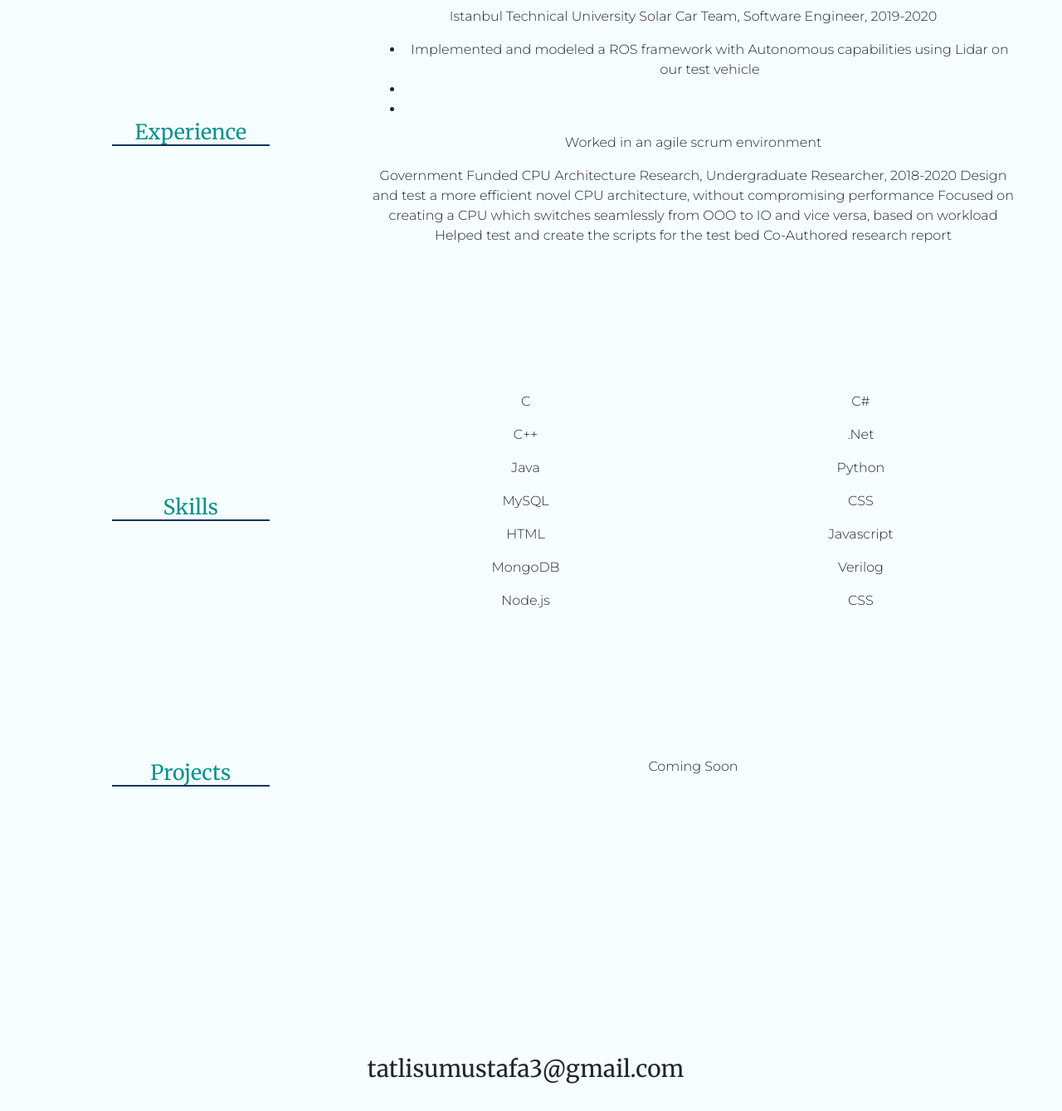
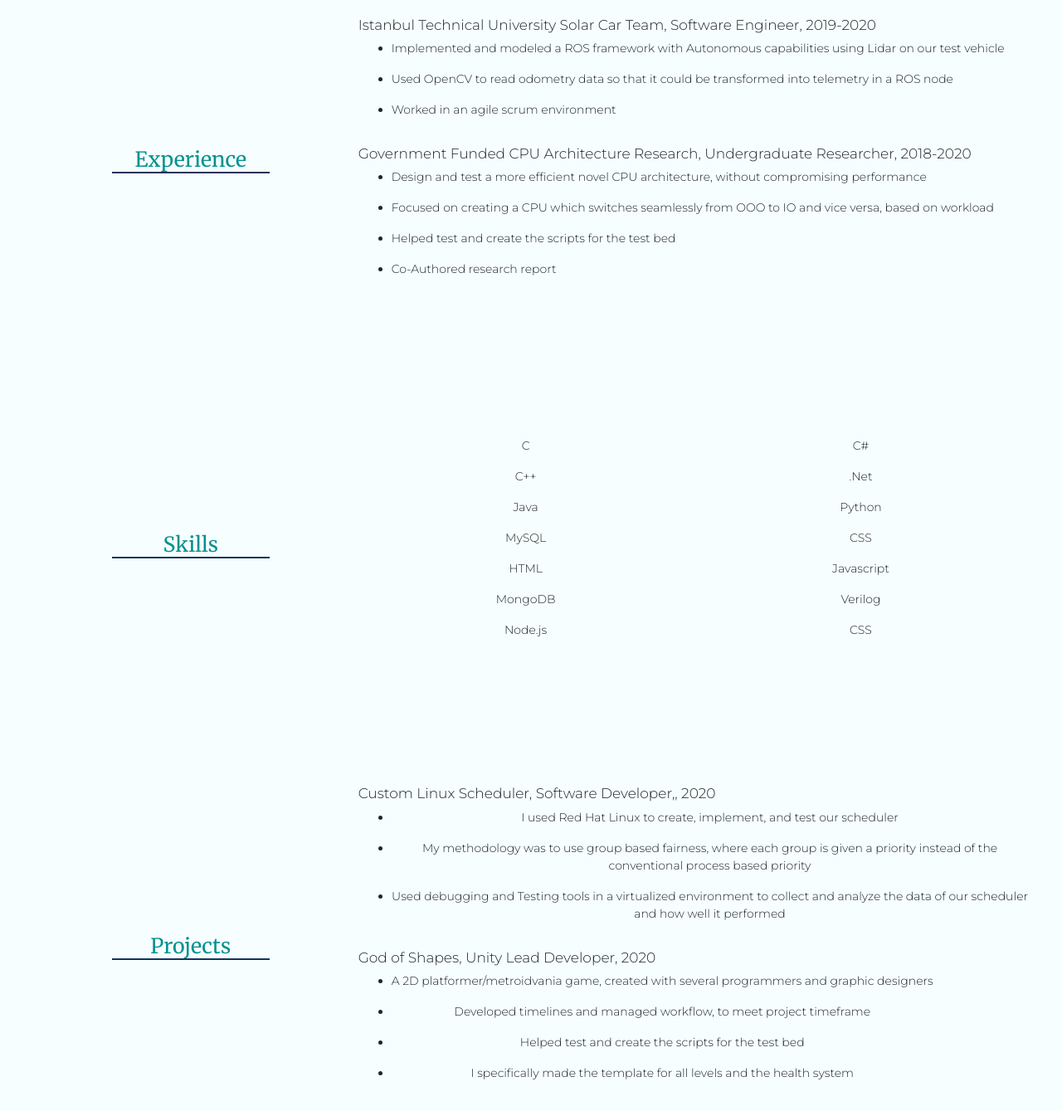
Before and after one commit to Mustafa-Tatlisu/Mustafa-Tatlisu.github.io, a plain HTML site: page index.html in a window 1280 px wide. Shown: the part 1040-2379 px from the top of the page at 83% size. Before the commit the page ends 2354 px from the top, so only its background shows below. Drawn offline with nearby package versions, Linux system fonts and the light colour scheme.

Commit message:
hos degil

```diff
--- a/css/styles.css
+++ b/css/styles.css
@@ -1,6 +1,7 @@
 body {
   background: #f7feff;
   text-align: center;
+  font-size: 14px;
   font-family: 'Merriweather', serif;
 }
 
@@ -16,18 +17,26 @@ h2 {
 }
 
 h3 {
+  font-size: 18px;
   padding-top: 10rem;
 }
 
  h4 {
-  font-size: 14px;
+  font-size: 12px;
     margin: 40 20%;
 
 }
 
 h4:hover{
-    padding: 40 20%;
-    border-bottom: 5px solid rgba(19, 52, 90, 0.5);
+    border-bottom: 2px solid rgba(19, 52, 90, 0.5);
+}
+
+h5 {
+
+  font-size: 17px;
+}
+p{
+  font-size: 14px;
 }
 
 /****************************CLASS SELECTORS***********************/
--- a/index.html
+++ b/index.html
@@ -14,9 +14,10 @@
   <link rel="stylesheet" href="css/styles.css">
   <title>Mustafa Tatlisu</title>
 </head>
+
 <body style="margin-left: 01%; margin-right: 02%;">
   <div class="container-fluid">
-    <div style="margin-bottom: 14%;">
+    <div style="margin-bottom: 22%;">
 
       <div class="row" style="margin-top: 07%;">
         <div class="col-md-12">
@@ -36,25 +37,12 @@
 
     <div class="row ">
       <div class="col-md-12">
-        <nav class="navbar navbar-light navbar-expand-xl bg-faded justify-content-center">
-          <a class="navbar-brand d-flex w-25 mr-auto"> Interactive Resume</a>
+        <nav class="navbar navbar-light navbar-expand-md bg-faded justify-content-center">
+          <a class="navbar-brand d-flex mr-auto"> Interactive Resume</a>
           <button class="navbar-toggler" type="button" data-toggle="collapse" data-target="#collapsingNavbar3">
             <span class="navbar-toggler-icon"></span>
           </button>
           <div class="navbar-collapse collapse w-100" id="collapsingNavbar3">
-            <ul class="navbar-nav w-100 justify-content-center">
-
-              <li class="nav-item active">
-                <div class="row" style="margin: 1%;">
-                  <div class="col-12">
-                    <!--                  <a href="https://www.w3schools.com">
-                      <img src="Github.jpg" alt="Its me" style="width:50px;height:30px;">
-      -->
-                  </div>
-
-                </div>
-              </li>
-            </ul>
             <ul class="nav navbar-nav ml-auto w-100 justify-content-end">
               <li class="nav-item">
                 <a class="nav-link" href="#About Me"><h4>About Me</h4></a>
@@ -121,35 +109,52 @@ Graduated Spring of 2017, San Ramon, CA, USA
         <h2 id="Experience" class="h2-edit">Experience</h2>
       </div>
 
-      <div class=" col-md-8 gen-text content-buffer">
-<p>
+      <div class=" col-md-8 gen-text content-buffer" style="text-align: left;">
+        <div class = "row">
+
+<h5>
   Istanbul Technical University Solar Car Team, Software Engineer, 2019-2020
-  </p><ul>
-    <li>
+</h5><ul>
+    <li><p>
+
       Implemented and modeled a ROS framework with Autonomous capabilities using Lidar on our test vehicle
-    </li>
-    <li>
 
-    </li>
-    <li>
+    </p></li>
+    <li><p>
+Used OpenCV to read odometry data so that it could be transformed into telemetry in a ROS node
 
-    </li>
+</p></li>
+    <li><p>
+Worked in an agile scrum environment
+
+</p></li>
 
   </ul>
+</div>
+  <div class = "row">
 
+<h5>
+ Government Funded CPU Architecture Research, Undergraduate Researcher, 2018-2020
+</h5><ul>
+  <li><p>
+Design and test a more efficient novel CPU architecture, without compromising performance
 
-Worked in an agile scrum environment
-<p></p>
+</p></li>
+  <li><p>
+Focused on creating a CPU which switches seamlessly from OOO to IO and vice versa, based on workload
 
-<p>
+</p></li>
+  <li><p>
+Helped test and create the scripts for the test bed
 
- Government Funded CPU Architecture Research, Undergraduate Researcher, 2018-2020
-Design and test a more efficient novel CPU architecture, without compromising performance
-Focused on creating a CPU which switches seamlessly from OOO to IO and vice versa, based on workload
-Helped test and create the scripts for the test bed
-Co-Authored research report
+</p></li>
+  <li><p>
+    Co-Authored research report
 
-</p>
+  </p></li>
+
+</ul>
+</div>
       </div>
 
     </div>
@@ -166,7 +171,6 @@ Co-Authored research report
           <div class="col-md-6">
 
               <p>C</p>
-              <p></p>
           </div>
           <div class="col-md-6">
 
@@ -244,10 +248,56 @@ Co-Authored research report
       </div>
 
       <div class=" col-md-8 gen-text content-buffer">
-        <p>
-          Coming Soon
 
-        </p>
+            <div class = "row">
+
+          <h5>
+Custom Linux Scheduler, Software Developer,, 2020
+          </h5><ul>
+              <li><p>
+
+                I used Red Hat Linux to create, implement, and test our scheduler
+
+              </p></li>
+              <li><p>
+                My methodology was to use group based fairness, where each group is given a priority instead of the conventional process based priority
+          </p></li>
+              <li><p>
+
+                Used debugging and Testing tools in a virtualized environment to collect and analyze the data of our scheduler and how well it performed
+
+          </p></li>
+
+            </ul>
+          </div>
+            <div class = "row">
+
+          <h5>
+        God of Shapes, Unity Lead  Developer, 2020
+          </h5><ul>
+            <li><p>
+
+    A 2D platformer/metroidvania game, created with several programmers and graphic designers
+          </p></li>
+            <li><p>
+
+              Developed timelines and managed workflow, to meet project timeframe
+
+          </p></li>
+            <li><p>
+          Helped test and create the scripts for the test bed
+
+          </p></li>
+            <li><p>
+
+  I specifically made the template for all levels and the health system
+
+            </p></li>
+
+          </ul>
+
+        </div>
+
       </div>
 
     </div>
```
